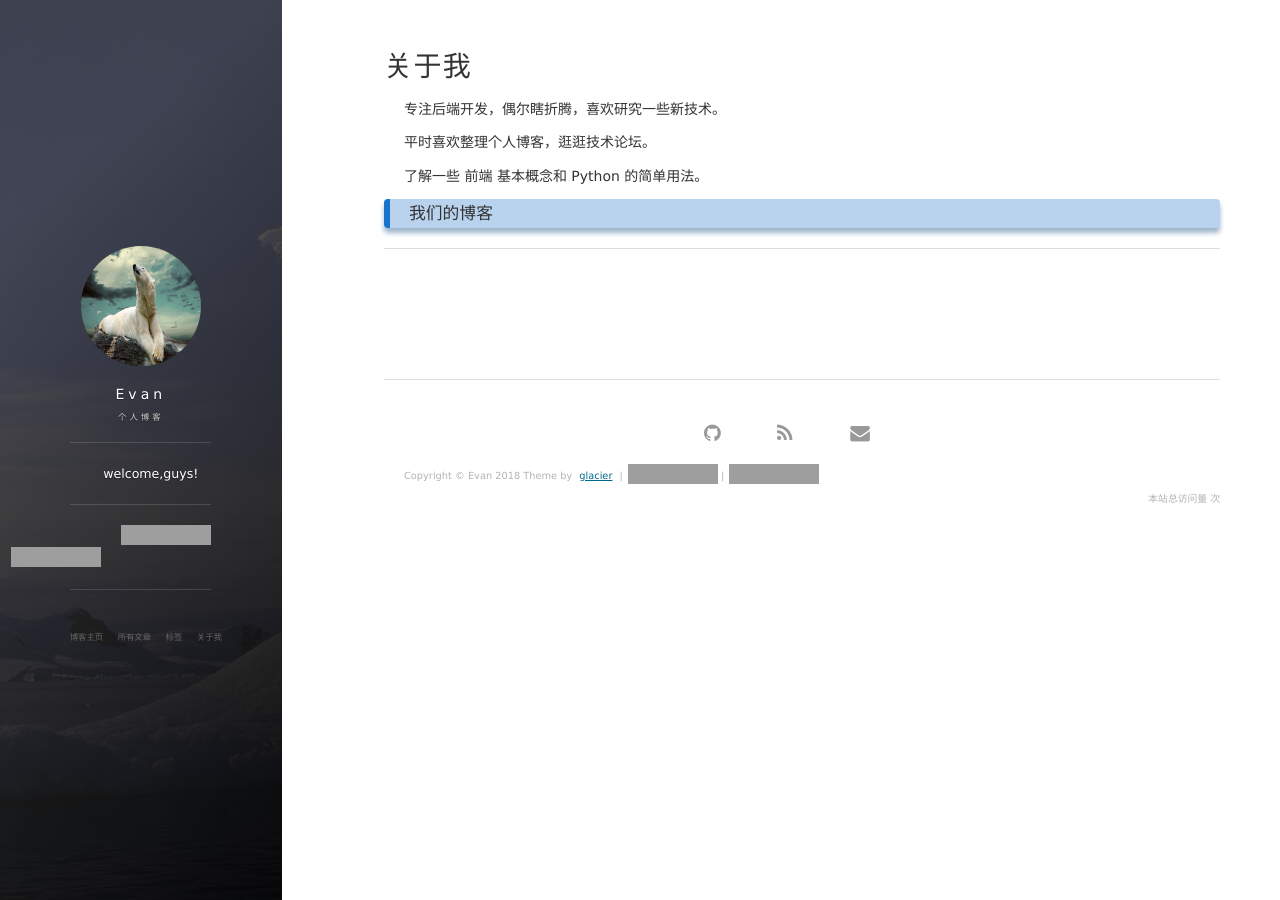
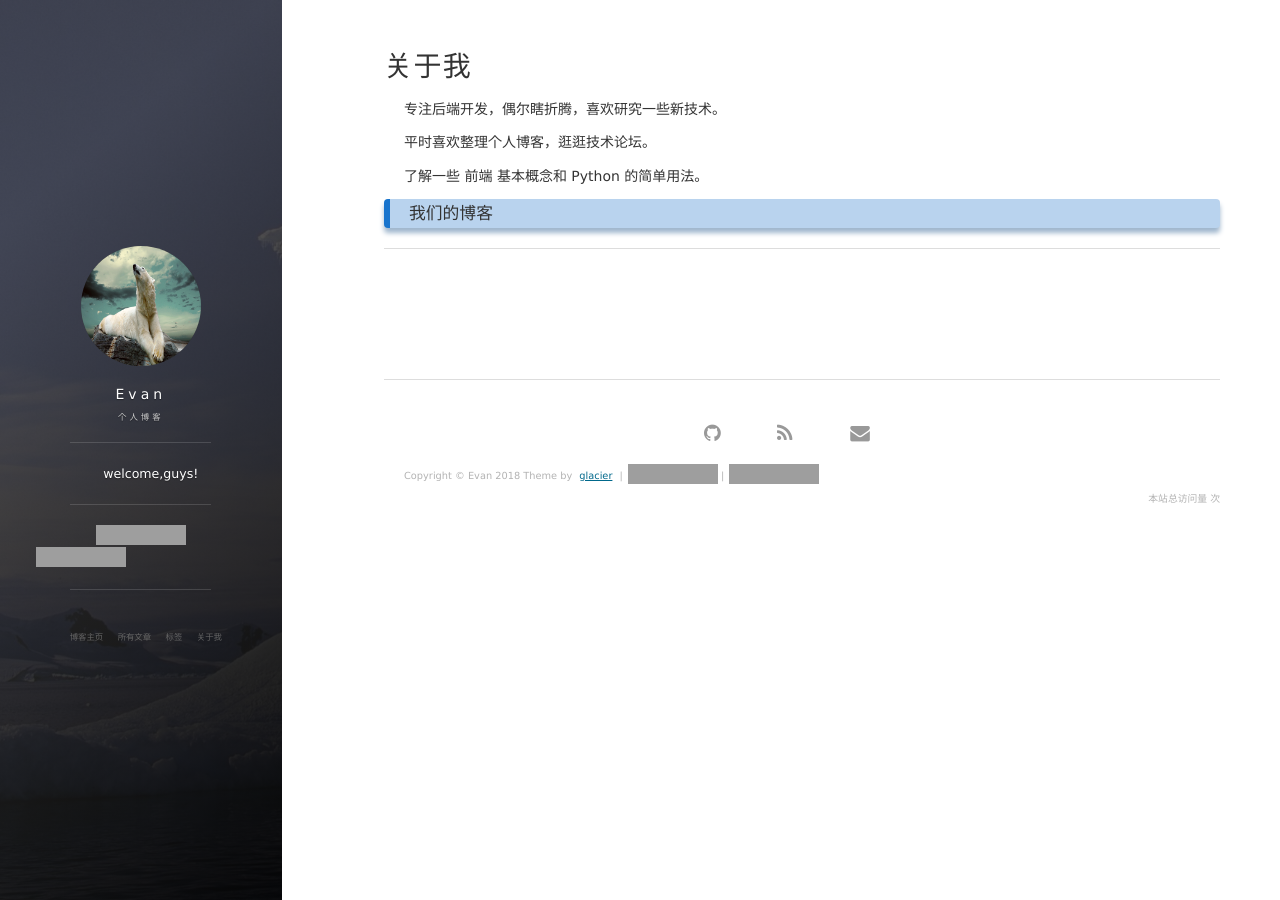
Before and after one commit to xuyiwenak/xuyiwenak.github.io, a Jekyll site: the page built from about.md, in a window 1280 px wide. Built offline with Jekyll 4.4.1, drawn with Linux system fonts in a browser that asks for light colours; nearby versions of some CDN libraries; comment, search, counter and statistics services are not loaded; grey boxes are pictures that could not be loaded.

Commit message:
边距调整

```diff
--- a/_includes/side-panel.html
+++ b/_includes/side-panel.html
@@ -35,10 +35,10 @@
         {% endif %}
         <hr class="panel-cover__divider" />
         {% if site.github_button %}
-        <iframe style="margin-left: 60px;"
+        <iframe style="margin-left: 10px;"
                 src={{site.github_button.star_src}}
                 frameborder="0" scrolling="0" width="100px" height="20px"></iframe>
-        <iframe style="margin-right: 60px;"
+        <iframe style="margin-right: 10px;"
                 src={{site.github_button.follow_src}}
                 frameborder="0" scrolling="0" width="200px" height="20px"></iframe>
         {% endif %}
```
